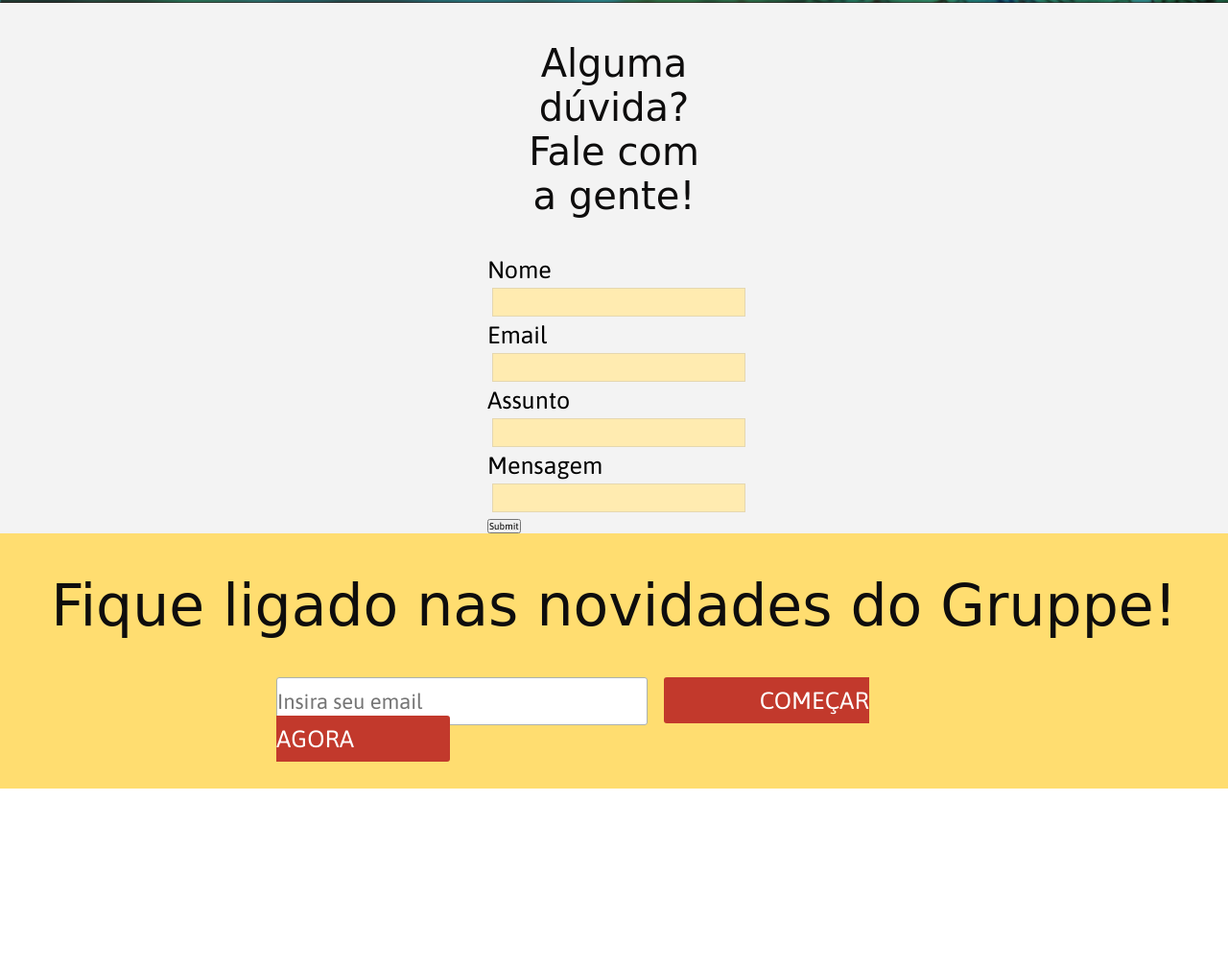
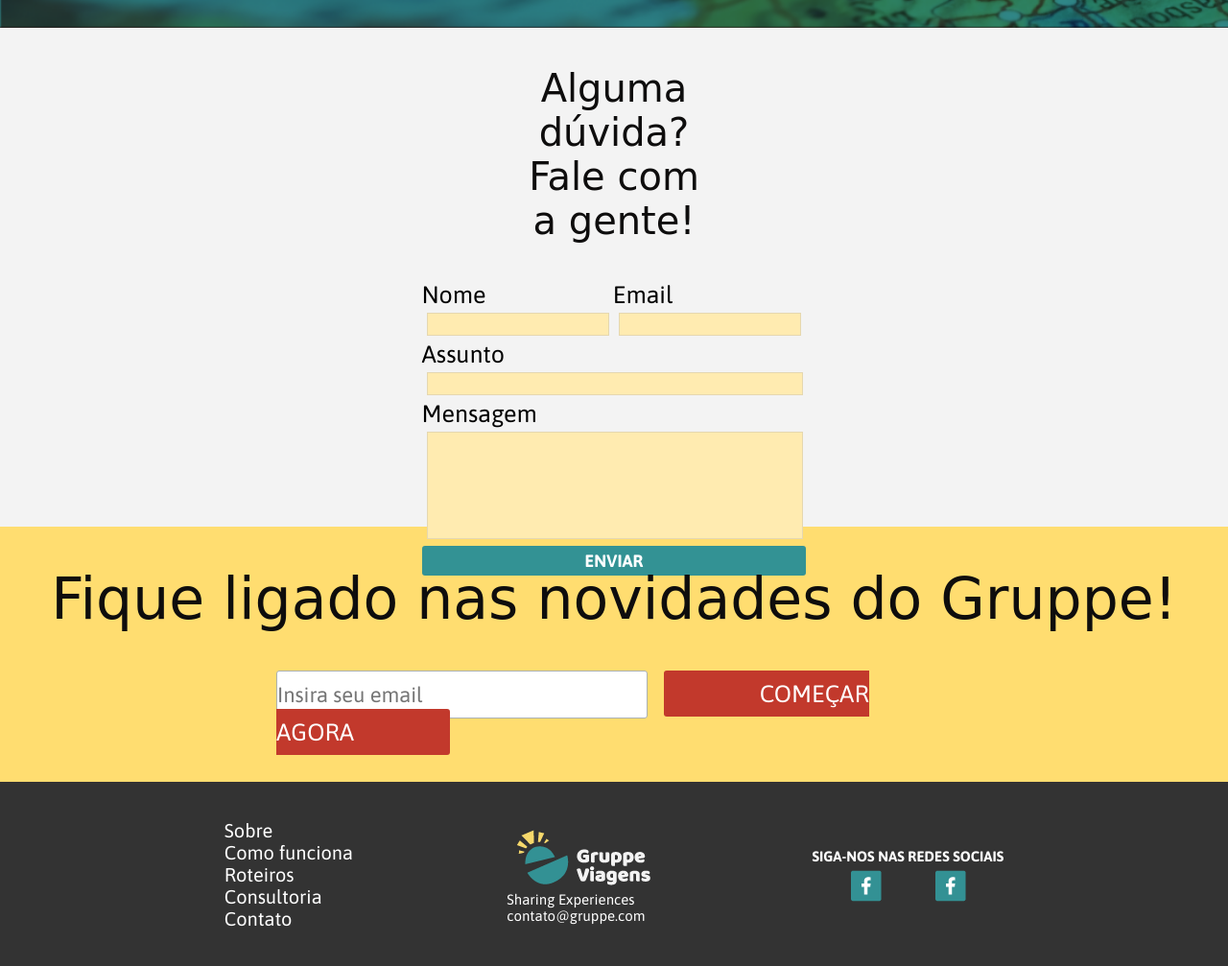
Before and after one commit to jumaschion/website-projetoextra, a plain HTML site: page index.html in a window 1280 px wide. Shown: the part 2805-3812 px from the top of the page at 96% size. Before the commit the page ends 3627 px from the top, so only its background shows below. Drawn offline with Linux system fonts and the light colour scheme; a web font is replaced by a local one.

Commit message:
footer e form atualizados

```diff
--- a/css/style.css
+++ b/css/style.css
@@ -33,7 +33,7 @@ a {
 
 }
 a:hover {
-    color: rgba(211, 195, 195, 0.75)
+    color: rgb(255, 255, 255)
 }
 
 
@@ -262,6 +262,7 @@ a:hover {
 
 .caixa-curiosidades {
     display: flex;
+    margin-right: 10%;
 }
 
 .titulo-curiosidades {
@@ -278,13 +279,15 @@ a:hover {
     font-size: 7rem;
     font-weight: bold;
     text-shadow: 0px 1px 2px black;
+    text-align: center;
 }
 
 
 .subtitulo-curiosidades {
     color:rgb(255, 255, 255);
     font-size: 2.3rem;
-    width: 50%;
+    width: 65%;
+    margin: 0 auto;
 
 }
 
@@ -295,13 +298,16 @@ a:hover {
     flex-direction: column;
     align-items: center;
     padding-bottom: 40px;
+    text-align: center;
 }
 
 
 /*FORMULARIO*/
 
+
 .contato {
     background-color: #F3F3F3;
+    height: 65vh;
 }
 
 .titulo-form {
@@ -315,9 +321,13 @@ a:hover {
     margin: 0 auto;
 }
 
-.form-nome {
+.form-nome-email {
     display: flex;
-    flex-direction: column;
+   flex-direction: row;
+}
+
+.email {
+    margin-left: 130px;
 }
 
 .form {
@@ -325,18 +335,37 @@ a:hover {
     justify-content: center;
 }
 
+.input-tamanho {
+    height: 3vh;
+}
+
 .bg-amarelo {
     resize: none;
     background-color: #FFEBB0;
     border: 1px solid #E5D7B0;
-    width: 100%;
-    height: 30px;
+    width: 98%;
     margin: 5px;
 }
+
 
 .text-form {
     color: #000;
     font-size: 2.5rem;
+}
+
+.btn-form {
+    display: block;
+    background-color: #339294;
+  color: white;
+  text-align:center;
+  padding: 5px 170px;
+  font-weight:bold;
+  font-size: 18px;
+  border-radius: 3px
+}
+
+.btn-form:hover{
+    background-color: rgb(255, 221, 112);
 }
 
 /* NEWSLETTER*/
@@ -382,3 +411,41 @@ a:hover {
     font-size: 2.5rem;
     padding: 10px 100px;
 }
+
+/* FOOTER */
+
+.footer {
+    padding: 3% 12%;
+    display: flex;
+    justify-content: space-around;
+    align-items: center;
+    color: white;
+    background-color: #333333;
+  }
+
+  .footer-list-item {
+      font-size: 20px;
+      list-style: none;
+  }
+
+  .footer-text, .footer-email {
+      font-size: 15px;
+
+  }
+
+  .footer-logo_img {
+    width: 70%;
+
+  }
+
+  .footer-social {
+    text-align:center;
+  }
+  .footer-social-link {
+    width: 100%;
+  }
+  .footer-social-title {
+    font-size: 15px;
+    text-transform: uppercase;
+    margin:5px auto;
+  }
--- a/index.html
+++ b/index.html
@@ -12,7 +12,7 @@
 </head>
 
 <body>
-    <div class="container">
+
         <nav class="topbar">
             <div class="topbar__menu">
                 <a class="topbar__logobranco" href="#">
@@ -79,6 +79,7 @@
             <div class="caixa-titulo-como-funciona">
                 <h2 class="titulo-como-funciona">Entendi! Como funciona?</h2>
             </div>
+
             <div class="caixa-como-funciona">
                 <div class="caixa-passo"><img class="img-passo01" src="img/passo01.png" alt="Passo 1">
                     <p class="paragrafo-passo"><span class="p-negrito">Você nos diz quem é!</span>
@@ -97,7 +98,7 @@
                         ao máximo, sem perder horas montando um roteiro!</p>
                 </div>
             </div>
-    </div>
+
     </section>
     <section class="servicos">
 
@@ -140,17 +141,24 @@
         <div class="caixa-curiosidades">
 
             <div class="conteudo-curiosidades">
-                <p class="subtitulo-amarelo">80%</p>
+                <span class="subtitulo-amarelo">80%</span>
+            <div class="subtitulo-curiosidades">
                 <p class="subtitulo-curiosidades">É o que você economiza quando planeja uma viagem de antemão</p>
             </div>
+            </div>
+
             <div class="conteudo-curiosidades">
                 <p class="subtitulo-amarelo">50+</p>
+                <div class="subtitulo-curiosidades">
                 <p class="subtitulo-curiosidades">Localidades diferentes nossos consultores conhecem no mundo inteiro</p>
+            </div>
+            </div>
 
-            </div>
             <div class="conteudo-curiosidades">
                 <p class="subtitulo-amarelo">1000+</p>
+                <div class="subtitulo-curiosidades">
                 <p class="subtitulo-curiosidades">Brasileiros viajar am no ano de 2016 </p>
+            </div>
             </div>
         </div>
     </section>
@@ -162,23 +170,29 @@
 
             <form action="Obrigada!">
 
-                <div class="form-nome">
-                    <label class="text-form" for="name">Nome</label>
-                    <input class="bg-amarelo" type="text" name="name">
+            <div>
+                <label class="text-form" for="name">Nome</label>
 
-                    <label class="text-form" for="email">Email</label>
-                    <input class="bg-amarelo" type="text" name="email">
+                <label class="text-form email" for="email">Email</label>
+            </div>
+
+
+                <div class="form-nome-email">
+                    <input class="bg-amarelo input-tamanho" type="text" name="name">
+
+
+                    <input class="bg-amarelo input-tamanho" type="text" name="email">
                 </div>
 
                 <div class="form-subject">
                     <label class="text-form" for="subject">Assunto</label>
-                    <input class="bg-amarelo" type="text" name="subject">
+                    <input class="bg-amarelo input-tamanho" type="text" name="subject">
                 </div>
 
                 <p class="form__titulo text-form">Mensagem</p class="form__titulo">
                 <textarea class=" bg-amarelo  text-area bg-amarelo" name="comentário" rows="10" cols="40"></textarea>
 
-                <input type="submit" value="Submit">
+                <a class="btn-form">Enviar</a>
             </form>
         </div>
     </section>
@@ -195,7 +209,36 @@
         </div>
     </section>
 
-    </div>
+    <footer class='footer'>
+
+            <ul class="footer-list">
+              <li class="footer-list-item">Sobre</li>
+              <li class="footer-list-item">Como funciona</li>
+              <li class="footer-list-item">Roteiros</li>
+              <li class="footer-list-item">Consultoria</li>
+              <li class="footer-list-item">Contato</li>
+            </ul>
+
+            <div class="footer-logo">
+              <img src="img/logo-footer.png" alt="" class="footer-logo-img">
+              <div>
+              <p class="footer-text">Sharing Experiences</p>
+              <p class="footer-email">contato@gruppe.com</p>
+            </div>
+            </div>
+
+            <div class="footer-social">
+               <h6 class="footer-social-title">Siga-nos nas redes sociais</h6>
+                <a href="" class="footer-social-link">
+                    <img src="img/fb-icon.png" alt="" class="footer-social-link-img">
+                  </a>
+              <a href="" class="footer-social-link">
+                  <img src="img/fb-icon.png" alt="" class="footer-social-link-img">
+                </a>
+            </div>
+
+          </footer>
+
 </body>
 
 </html>
```
